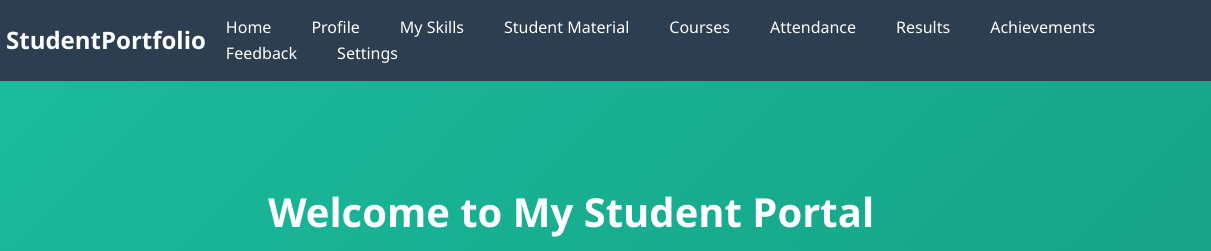
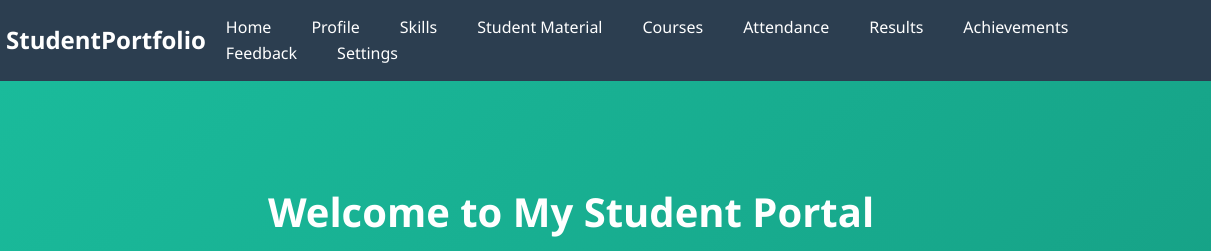
Before and after one commit to 24CS045Jay/Student_Portfolio, a plain HTML site: page index.html in a window 1280 px wide. Shown: the top 251 px of the page, 69-1280 px from the left. Drawn offline with Linux system fonts and the light colour scheme.

Commit message:
update index.html

```diff
--- a/index.html
+++ b/index.html
@@ -16,7 +16,7 @@
       <ul class="nav-links">
         <li><a href="#home">Home</a></li>
          <li><a href="Profile.html">Profile</a></li>
-        <li><a href="Skill.html">My Skills</a></li>
+        <li><a href="Skill.html">Skills</a></li>
         <li><a href="material.html">Student Material</a></li>
         <li><a href="Courses.html">Courses</a></li>
          <li><a href="Attendence.html">Attendance</a></li>
```
